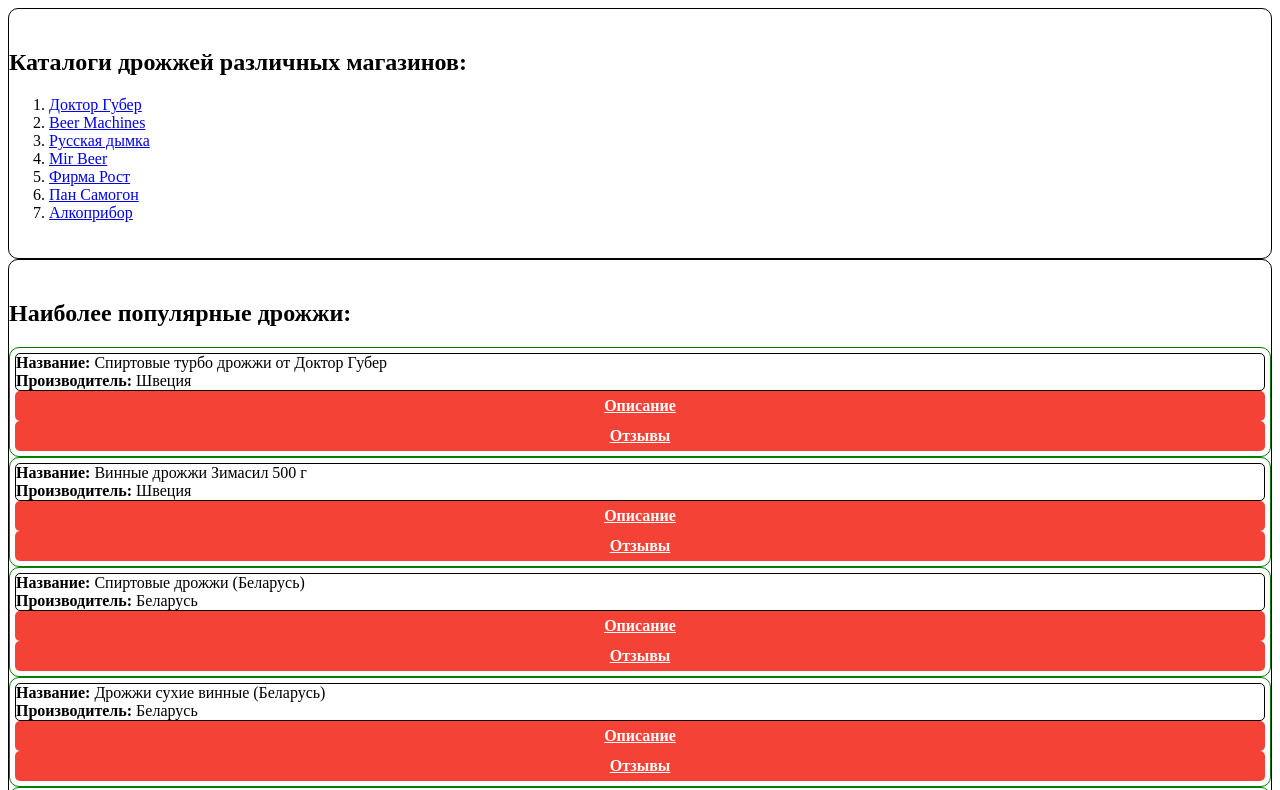
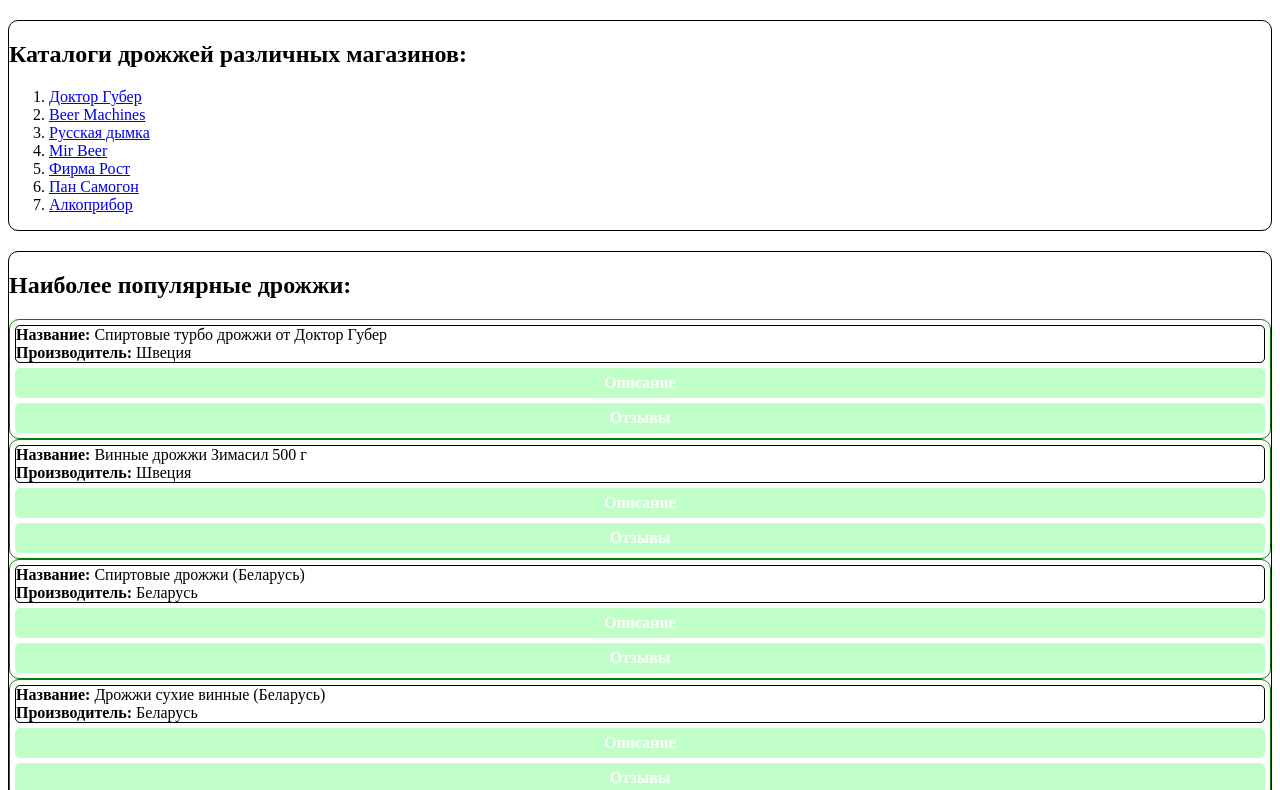
Before and after one commit to amig03/amig03.github.io, a plain HTML site: page index.html in a window 1280 px wide. Shown: the top 790 px of the page. Drawn offline with Linux system fonts and the light colour scheme.

Commit message:
Add files via upload

```diff
--- a/yeast.css
+++ b/yeast.css
@@ -1,12 +1,13 @@
 .block {
-   padding: 20px 0;
+   margin: 20px 0;
    border: 1px solid black;
    border-radius: 10px;
 }
 
 .best-yeast-unit {
    display: grid;
-   grid-template-rows: repeat(auto-fit, minmax(min-content, 1fr));
+   grid-template-rows: minmax(max-content, 400px));
+   grid-gap: 5px;
    border: 1px solid green;
    padding: 5px;
    border-radius: 10px;
@@ -18,10 +19,13 @@
 }
 
 .button {
-   background-color: #f44336;
+   background-color: #c0ffc7;
    color: white;
    font-weight: bold;
-   text-align: center;
-   line-height: 30px;
    border-radius: 5px;
+   display: flex;
+   justify-content: center;
+   height: 30px;
+   align-items: center;
+   text-decoration: none;
 }
```
